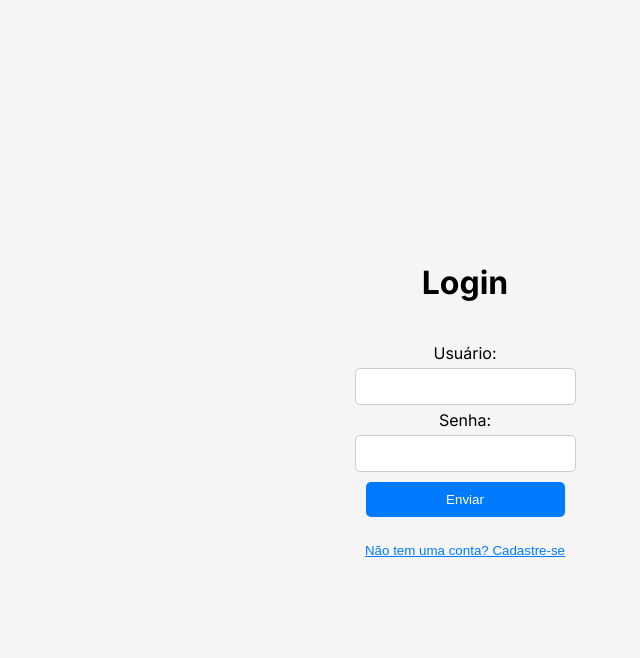
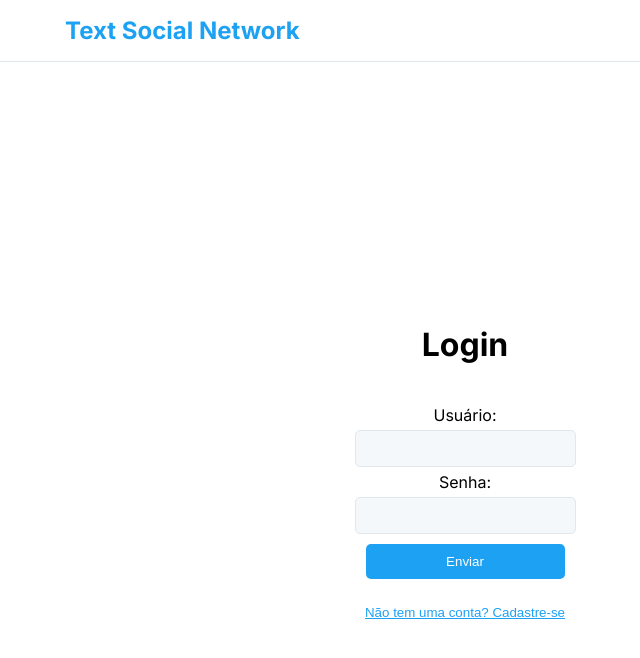
Before and after one commit to LuAlbertoni/Text-Social-Network, a Next.js app in the folder frontend/: page /login in a window 1280 px wide. Shown: the top 658 px of the page, without its empty margins (175-815 px from the left). Built offline with nearby package versions, Linux system fonts and the light colour scheme; no server answers.

Commit message:
Prosseguido com estilizações

```diff
--- a/frontend/src/app/globals.css
+++ b/frontend/src/app/globals.css
@@ -1,11 +1,42 @@
-@import url('https://fonts.googleapis.com/css2?family=Roboto:ital,wght@0,100;0,300;0,400;0,500;0,700;0,900;1,100;1,300;1,400;1,500;1,700;1,900&display=swap');
+@import url("https://fonts.googleapis.com/css2?family=Roboto:ital,wght@0,100;0,300;0,400;0,500;0,700;0,900;1,100;1,300;1,400;1,500;1,700;1,900&display=swap");
+
+:root {
+  --font-family: "Roboto", "Helvetica", "Arial", sans-serif;
+  --color-text: #14171a;
+  --color-text-secondary: #657786;
+  --color-background: #ffffff;
+  --color-background-secondary: #f5f8fa;
+  --color-hover: #f5f8fa;
+  --color-border: #e1e8ed;
+  --color-primary: #1da1f2;
+  --color-primary-dark: #0d91e5;
+  --color-success: #4caf50;
+  --color-error: #f44336;
+  --color-info: #2196f3;
+}
+
+header {
+  margin-bottom: 1rem;
+}
 
 body {
-  font-family: 'Roboto', 'Helvetica', 'Arial', sans-serif;
+  font-family: var(--font-family);
   margin: 0;
   padding: 0;
+  width: 100%;
 }
 
 @media (prefers-color-scheme: dark) {
+  :root {
+    --color-background: #121212;
+    --color-text: #e0e0e0;
+    --color-border: #333333;
+    --color-background-secondary: #1c1c1c;
+    --color-hover: #333333;
+  }
 
+  body {
+    background-color: var(--color-background);
+    color: var(--color-text);
+  }
 }
--- a/frontend/src/app/layout.js
+++ b/frontend/src/app/layout.js
@@ -1,5 +1,6 @@
 import { Inter } from "next/font/google";
 import "./globals.css";
+import Header from "@/components/Header/Header";
 
 const inter = Inter({ subsets: ["latin"] });
 
@@ -11,7 +12,10 @@ export const metadata = {
 export default function RootLayout({ children }) {
   return (
     <html lang="en">
-      <body className={inter.className}>{children}</body>
+      <body className={inter.className}>
+        <Header />
+        {children}
+      </body>
     </html>
   );
 }
--- a/frontend/src/app/login/login.module.css
+++ b/frontend/src/app/login/login.module.css
@@ -4,7 +4,7 @@
   flex-direction: column;
   justify-content: center;
   align-items: center;
-  background-color: #f5f5f5;
+  background-color: var(--color-background);
   margin: 0;
   padding: 0;
 }
@@ -24,18 +24,20 @@
   margin: 5px 0;
   padding: 10px;
   border-radius: 5px;
-  border: 0.5px solid #ccc;
+  border: 0.5px solid var(--color-border);
+  background-color: var(--color-background-secondary);
+  color: var(--color-text);
 }
 
 .root form input:focus {
   outline: none;
-  border-color: #007bff;
+  border-color: var(--color-primary);
 }
 
 .root button {
   border: none;
   background-color: transparent;
-  color: #007bff;
+  color: var(--color-primary);
   cursor: pointer;
   text-decoration: underline;
   transition: color 0.3s;
@@ -46,7 +48,7 @@
   margin: 5px 0;
   padding: 10px;
   border-radius: 5px;
-  background-color: #007bff;
+  background-color: var(--color-primary);
   color: #fff;
   text-decoration: none;
 }
--- a/frontend/src/app/page.module.css
+++ b/frontend/src/app/page.module.css
@@ -5,7 +5,6 @@
   width: 100%;
   max-width: 800px;
   margin: 0 auto;
-  padding: 1rem;
 }
 
 .ul {
@@ -16,8 +15,8 @@
 
 .li {
   width: 100%;
-  padding: 1rem;
-  border-bottom: 1px solid #ccc;
+  padding: 1rem 0;
+  border-bottom: 1px solid var(--color-border);
 }
 
 .li:last-child {
@@ -27,13 +26,13 @@
 .p {
   margin: 0;
   text-align: center;
-  color: #777;
+  color: var(--color-text-secondary);
 }
 
 .button {
   padding: 0.5rem 1rem;
   font-size: 1rem;
-  background-color: #007bff;
+  background-color: var(--color-primary);
   color: white;
   border: none;
   border-radius: 0.25rem;
@@ -41,5 +40,5 @@
 }
 
 .button:hover {
-  background-color: #0056b3;
+  background-color: var(--color-primary-dark);
 }
--- /dev/null
+++ b/frontend/src/components/Header/Header.jsx
@@ -0,0 +1,28 @@
+"use client";
+
+import React from "react";
+import styles from "./Header.module.css";
+
+const Header = () => {
+  const handleLogout = () => {
+    localStorage.removeItem("token");
+    localStorage.removeItem("clientId");
+    window.location.href = "/login";
+  };
+
+  return (
+    <div className={styles.header}>
+      <div className={styles["header-container"]}>
+        <h1 className={styles["header-title"]}>Text Social Network</h1>
+
+        {localStorage.getItem("token") && (
+          <button className={styles["logout-button"]} onClick={handleLogout}>
+            Sair
+          </button>
+        )}
+      </div>
+    </div>
+  );
+};
+
+export default Header;
--- /dev/null
+++ b/frontend/src/components/Header/Header.module.css
@@ -0,0 +1,37 @@
+.header {
+  background-color: var(--color-background);
+  color: var(--color-text);
+  border-bottom: 1px solid var(--color-border);
+  padding: 1rem 0;
+}
+
+.header-container {
+  width: 95%;
+  max-width: 800px;
+  display: flex;
+  justify-content: space-between;
+  align-items: center;
+  margin: 0 auto;
+}
+
+.header-title {
+  font-size: 1.5rem;
+  margin: 0;
+  font-weight: 700;
+  color: var(--color-primary);
+}
+
+.logout-button {
+  background-color: var(--color-error);
+  color: white;
+  border: none;
+  border-radius: 4px;
+  padding: 8px 16px;
+  font-size: 1rem;
+  cursor: pointer;
+  transition: background-color 0.3s ease;
+}
+
+.logout-button:hover {
+  background-color: #d32f2f;
+}
--- a/frontend/src/components/ModalMessage/ModalMessage.module.css
+++ b/frontend/src/components/ModalMessage/ModalMessage.module.css
@@ -3,8 +3,8 @@
   top: 10%;
   left: 50%;
   transform: translate(-50%, -50%);
-  background-color: #ffffff;
-  border: 1px solid #ccc;
+  background-color: var(--color-background);
+  border: 1px solid var(--color-border);
   box-shadow: 0px 2px 10px rgba(0, 0, 0, 0.1);
   padding: 20px;
   max-width: 80%;
@@ -33,13 +33,13 @@
 }
 
 .success {
-  border-color: #4caf50;
+  border-color: var(--color-success);
 }
 
 .error {
-  border-color: #f44336;
+  border-color: var(--color-error);
 }
 
 .info {
-  border-color: #2196f3;
+  border-color: var(--color-info);
 }
--- a/frontend/src/components/PostBox/PostBox.module.css
+++ b/frontend/src/components/PostBox/PostBox.module.css
@@ -1,16 +1,15 @@
 .root {
-    width: 100%;
-    max-width: 600px;
+  width: 80%;
   margin: 0 auto;
-    background-color: #f5f8fa;
-    border: 1px solid #e1e8ed;
+  background-color: var(--color-background-secondary);
+  border: 1px solid var(--color-border);
   border-radius: 8px;
   overflow: hidden;
 }
 
 .postBox {
   padding: 1rem;
-    border-bottom: 1px solid #e1e8ed;
+  border-bottom: 1px solid var(--color-border);
   transition: background-color 0.2s;
   position: relative;
 }
@@ -20,7 +19,7 @@
 }
 
 .postBox:hover {
-    background-color: #f0f8ff;
+  background-color: var(--color-hover);
 }
 
 .header {
@@ -37,19 +36,19 @@
 .header h2 {
   margin: 0;
   font-size: 1.25rem;
-    color: #1da1f2;
+  color: var(--color-primary);
 }
 
 .header .timestamp {
   font-size: 0.875rem;
-    color: #657786;
+  color: var(--color-text-secondary);
   margin-left: 10px;
 }
 
 .postBox p {
   margin-top: 0.5rem;
   font-size: 1rem;
-    color: #14171a;
+  color: var(--color-text);
   white-space: pre-wrap;
   word-break: break-word;
 }
@@ -64,7 +63,7 @@
   background: none;
   border: none;
   font-size: 1.5rem;
-    color: #657786;
+  color: var(--color-text-secondary);
   cursor: pointer;
 }
 
@@ -72,8 +71,8 @@
   position: absolute;
   top: calc(100% + 5px);
   right: 0;
-    background-color: #fff;
-    border: 1px solid #e1e8ed;
+  background-color: var(--color-background);
+  border: 1px solid var(--color-border);
   border-radius: 8px;
   padding: 0.5rem 0;
   box-shadow: 0 2px 4px rgba(0, 0, 0, 0.1);
@@ -97,10 +96,28 @@
   background-color: transparent;
   border: none;
   cursor: pointer;
-    color: #14171a;
+  color: var(--color-text);
   transition: background-color 0.2s;
 }
 
 .dropdownMenu button:hover {
-    background-color: #f0f8ff;
+  background-color: var(--color-error);
 }
+
+@media (max-width: 768px) {
+  .root {
+    width: 95%;
+  }
+
+  .header h2 {
+    font-size: 1rem;
+  }
+
+  .header .timestamp {
+    font-size: 0.75rem;
+  }
+
+  .postBox p {
+    font-size: 0.875rem;
+  }
+}
--- a/frontend/src/components/PostForm/PostForm.module.css
+++ b/frontend/src/components/PostForm/PostForm.module.css
@@ -1,8 +1,7 @@
 .root {
-  width: 100%;
-  max-width: 600px;
-  background-color: #fff;
-  border: 1px solid #e1e8ed;
+  width: 95%;
+  background-color: var(--color-background);
+  border: 1px solid var(--color-border);
   border-radius: 8px;
   padding: 1rem;
   display: flex;
@@ -21,16 +20,18 @@
 .header h2 {
   margin: 0;
   font-size: 1.5rem;
-  color: #14171a;
+  color: var(--color-text);
 }
 
 .textarea {
-  width: 100%;
   height: 10rem;
   resize: none;
   padding: 0.5rem;
   font-size: 1rem;
   border: none;
+  background-color: var(--color-background-secondary);
+  color: var(--color-text);
+  border-radius: 4px;
 }
 
 .textarea:focus {
@@ -40,7 +41,7 @@
 .button {
   padding: 0.5rem 1rem;
   font-size: 1rem;
-  background-color: #1da1f2;
+  background-color: var(--color-primary);
   color: #fff;
   border: none;
   border-radius: 4px;
@@ -49,7 +50,7 @@
 }
 
 .button:hover {
-  background-color: #0d91e5;
+  background-color: var(--color-primary-dark);
 }
 
 @media (max-width: 768px) {
```
Lines whose indentation alone changed are shown as unchanged.
